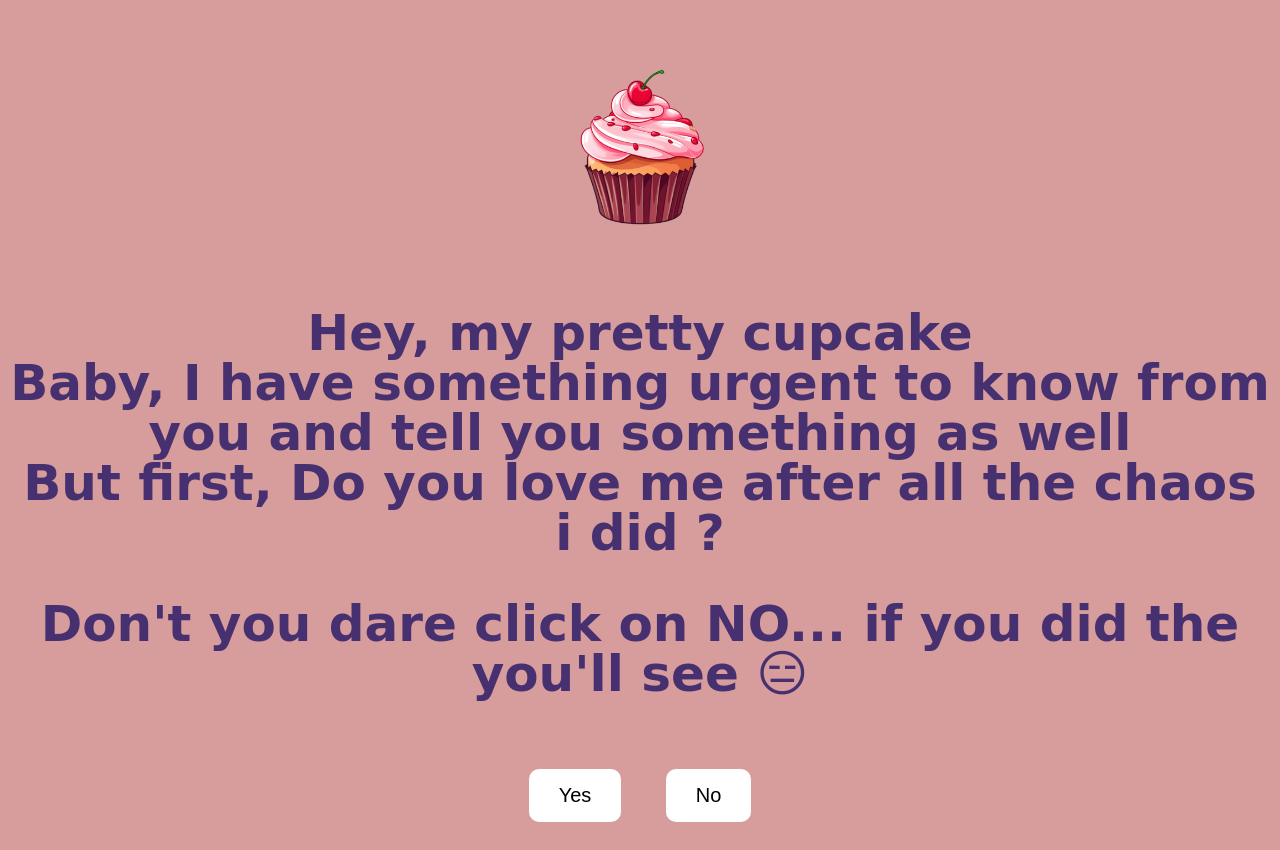
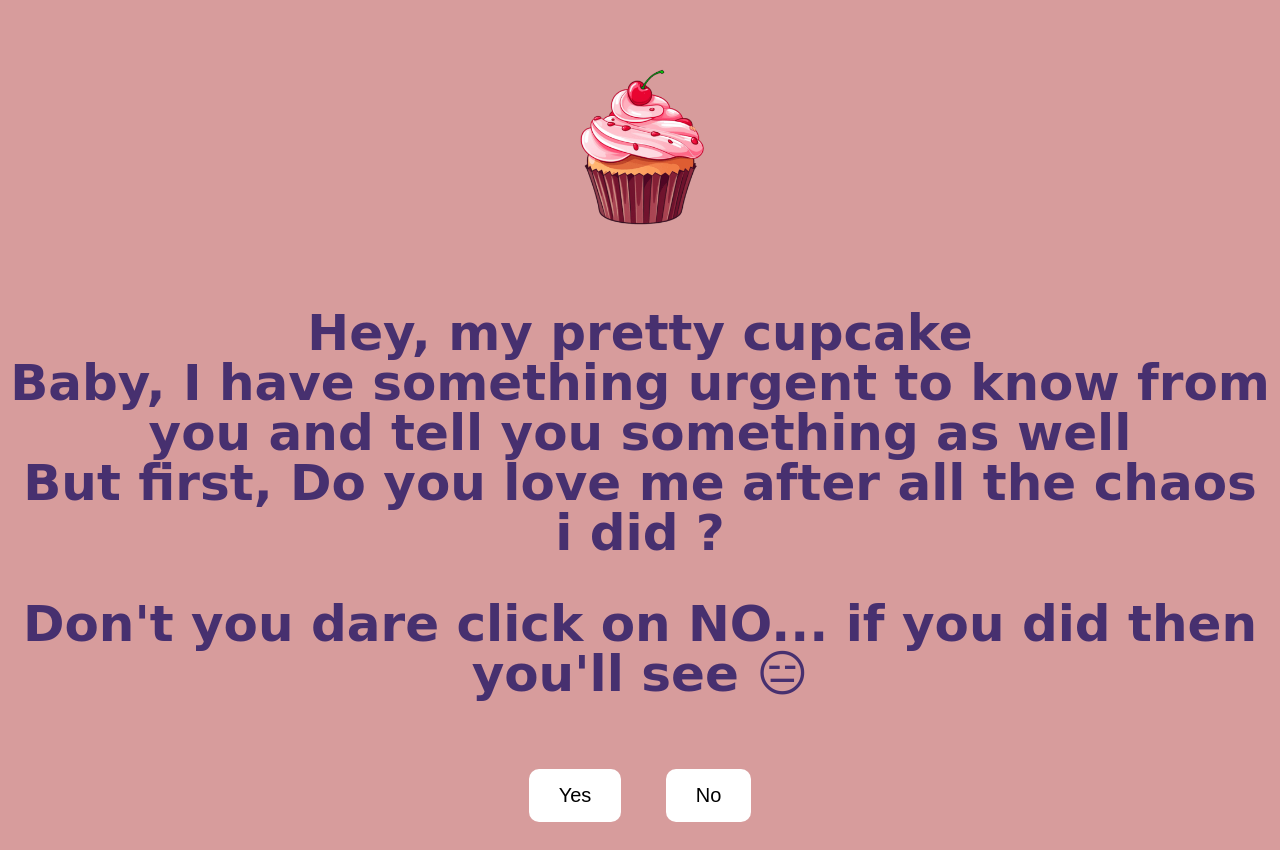
Before and after one commit to AnmolK862/for-my-fav, a plain HTML site: page index.html in a window 1280 px wide. Drawn offline with Linux system fonts and the light colour scheme.

Commit message:
Update index.html

```diff
--- a/index.html
+++ b/index.html
@@ -72,7 +72,7 @@
      Baby, I have something urgent to know from you and tell you something as well <br>
      But first, Do you love me after all the chaos i did ?
   </h1>
-  <h2> Don't you dare click on NO... if you did the you'll see 😑</h2>
+  <h2> Don't you dare click on NO... if you did then you'll see 😑</h2>
   <div class="button-container">
     <button id="yesBtn">Yes</button>
     <button id="noBtn">No</button>
```
